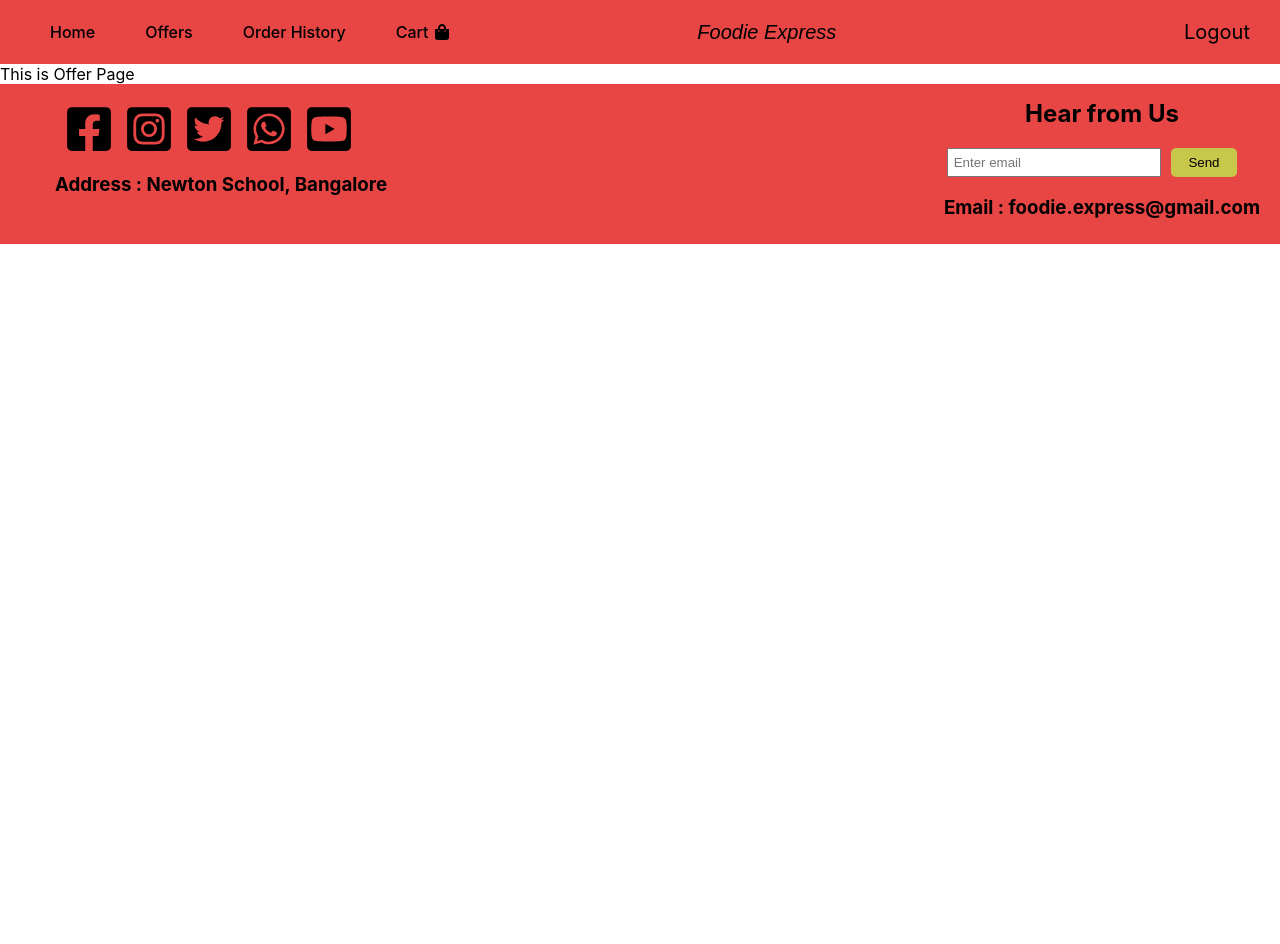
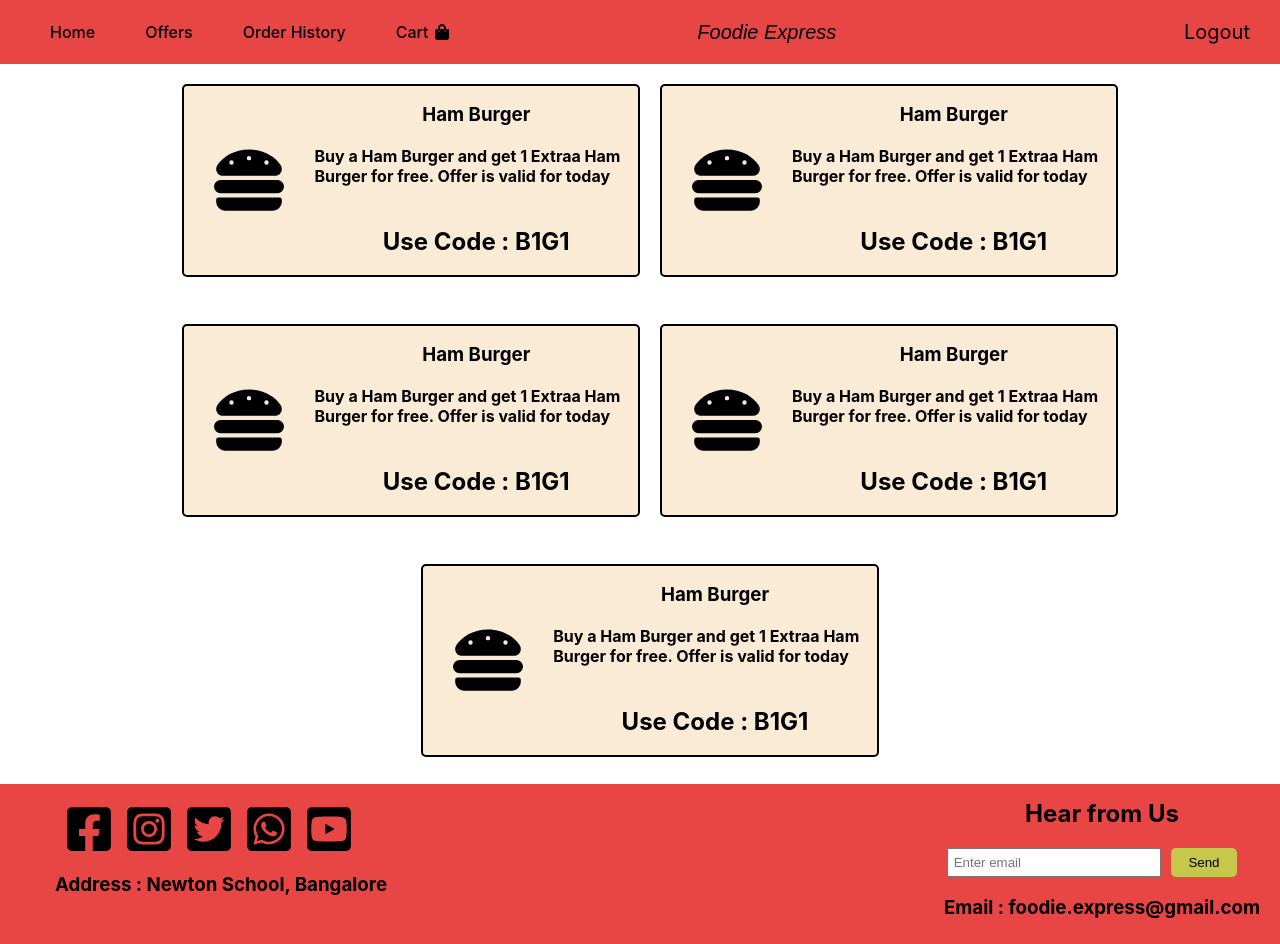
Before and after one commit to MrPratik07/MajorProject_Food_Delivery_App, a React (Create React App) app: page /offers in a window 1280 px wide. Before the commit the page ends 800 px from the top, so only its background shows below. Built offline with nearby package versions, Linux system fonts and the light colour scheme.

Commit message:
added offer card

```diff
--- a/package.json
+++ b/package.json
@@ -9,6 +9,7 @@
     "react": "^17.0.2",
     "react-dom": "^17.0.2",
     "react-icons": "^4.2.0",
+    "react-router-dom": "^5.2.0",
     "react-scripts": "4.0.3",
     "web-vitals": "^1.1.2"
   },
--- /dev/null
+++ b/src/components/offer/OfferPage.css
@@ -0,0 +1,19 @@
+.offer-container{
+    height: 90vh;
+    display: flex;
+    justify-content: center;
+    flex-wrap: wrap;
+}
+
+
+
+.offer-card{
+    background-color: antiquewhite;
+    border: 2px solid;
+    height: 5cm;
+    width: 12cm;
+    border-radius: 5px;
+    margin-top: 20px;
+    margin-left: 20px;
+    display: flex;
+}
--- a/src/components/offer/OfferPage.js
+++ b/src/components/offer/OfferPage.js
@@ -1,9 +1,98 @@
 import React from 'react';
+import '../offer/OfferPage.css'
+import {
+    FaHamburger,
+  } from "react-icons/fa";
 
 
 const OfferPage = () =>{
     return (
-        <div>This is Offer Page</div>
+
+    <div className="offer-container">
+
+
+            <div className="offer-card">
+            <div className="food-image">
+                <FaHamburger id="food-item-logo"/>
+            </div>
+            <div className="food-content">
+            <div className="food-title">
+            <h3 id="food-name">Ham Burger</h3>
+            <h4 id="food-cost">Buy a Ham Burger and get 1 Extraa Ham Burger for free. Offer is valid for today</h4>
+            </div>
+            <div className="add-to-cart">
+                <h2>Use Code : B1G1</h2>
+            </div>
+            </div>
+            </div>
+
+
+
+
+            <div className="offer-card">
+            <div className="food-image">
+                <FaHamburger id="food-item-logo"/>
+            </div>
+            <div className="food-content">
+            <div className="food-title">
+            <h3 id="food-name">Ham Burger</h3>
+            <h4 id="food-cost">Buy a Ham Burger and get 1 Extraa Ham Burger for free. Offer is valid for today</h4>
+            </div>
+            <div className="add-to-cart">
+                <h2>Use Code : B1G1</h2>
+            </div>
+            </div>
+            </div>
+
+            <div className="offer-card">
+            <div className="food-image">
+                <FaHamburger id="food-item-logo"/>
+            </div>
+            <div className="food-content">
+            <div className="food-title">
+            <h3 id="food-name">Ham Burger</h3>
+            <h4 id="food-cost">Buy a Ham Burger and get 1 Extraa Ham Burger for free. Offer is valid for today</h4>
+            </div>
+            <div className="add-to-cart">
+                <h2>Use Code : B1G1</h2>
+            </div>
+            </div>
+            </div>
+
+            <div className="offer-card">
+            <div className="food-image">
+                <FaHamburger id="food-item-logo"/>
+            </div>
+            <div className="food-content">
+            <div className="food-title">
+            <h3 id="food-name">Ham Burger</h3>
+            <h4 id="food-cost">Buy a Ham Burger and get 1 Extraa Ham Burger for free. Offer is valid for today</h4>
+            </div>
+            <div className="add-to-cart">
+                <h2>Use Code : B1G1</h2>
+            </div>
+            </div>
+            </div>
+
+            <div className="offer-card">
+            <div className="food-image">
+                <FaHamburger id="food-item-logo"/>
+            </div>
+            <div className="food-content">
+            <div className="food-title">
+            <h3 id="food-name">Ham Burger</h3>
+            <h4 id="food-cost">Buy a Ham Burger and get 1 Extraa Ham Burger for free. Offer is valid for today</h4>
+            </div>
+            <div className="add-to-cart">
+                <h2>Use Code : B1G1</h2>
+            </div>
+            </div>
+            </div>
+
+
+    </div>
+
+
     )
 }
 
```
Also changed, not shown: 1 other file (tests, documents, lock files or other folders).
